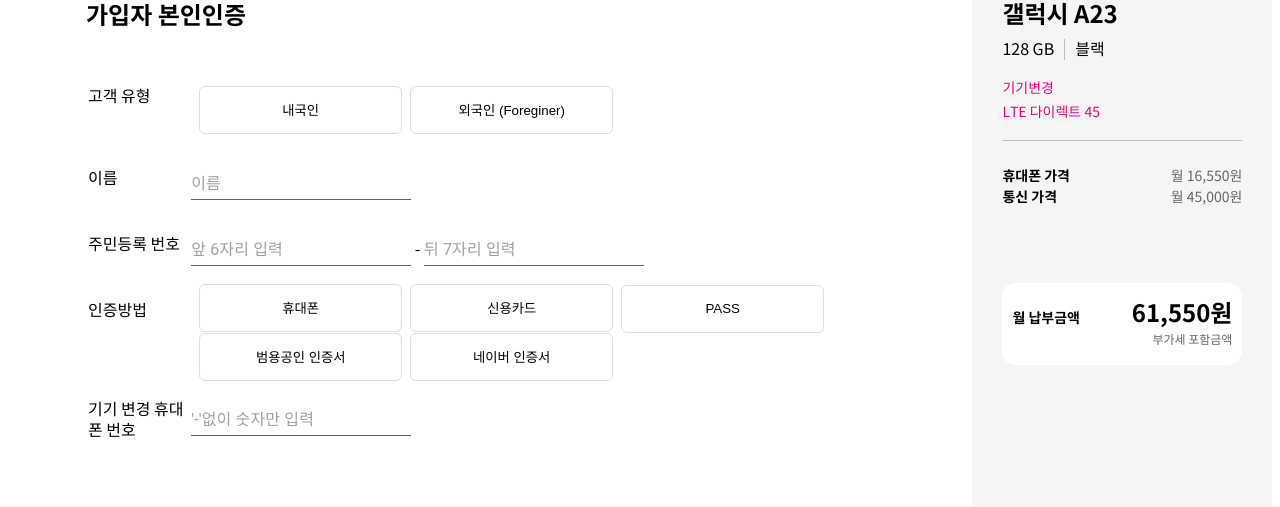
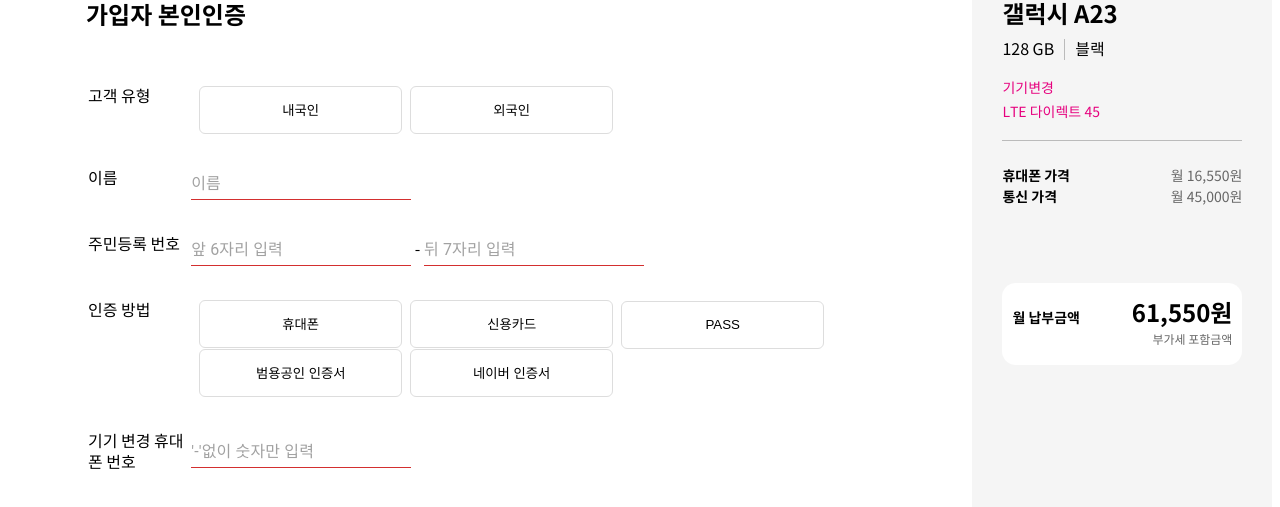
Before and after one commit to xi-jjun/LTF2_FE, a React (Create React App) app in the folder client/: page /order in a window 1280 px wide. Shown: the part 345-852 px from the top of the page. Built offline with nearby package versions, Linux system fonts and the light colour scheme; no server answers.

Commit message:
[LT2-58] OrderPage UI Edit

```diff
--- /dev/null
+++ b/client/src/assets/orderfiled.js
@@ -0,0 +1,8 @@
+export default {
+    "고객 유형": [
+        "내국인","외국인"
+    ],
+    "인증 방법": [
+        "휴대폰","신용카드","PASS","범용공인 인증서","네이버 인증서"
+    ]
+}
--- a/client/src/components/Button.jsx
+++ b/client/src/components/Button.jsx
@@ -103,7 +103,9 @@
   }
 `;
 
-export const FormButton = styled.button`
+export const FormButton = styled.button.attrs(props => ({
+  type: "button",
+}))`
   margin-left: 8px;
   width: 203px;
   position: relative;
@@ -113,9 +115,9 @@
   border-radius: 6px;
   background-color: #fff;
   box-shadow: none!important;
-  border: 1px solid #ddd!important;
+  border: ${(props) => props.check ? "2px solid #000!important" : "1px solid #ddd!important" };
   cursor: pointer;
-
+  font-weight : ${(props) => props.check ? "400px" : "300px" };
   &:hover {
     border: 2px solid #000!important;
     font-weight: 400;
--- a/client/src/components/OrderForm.jsx
+++ b/client/src/components/OrderForm.jsx
@@ -1,48 +1,78 @@
-import { Style } from '@mui/icons-material';
 import { Button, Input } from '@mui/material';
 import React, { useState } from 'react'
 import * as Styles from '../styles/orderForm'
+import orderfiled from '../assets/orderfiled';
 import { FormButton } from "./Button";
 function OrderForm() {
     const [userData,setUserData] = useState({})
+
+    const checkUserType = (value) =>{
+        return userData.userType === value
+    }
+
+    const checkAuthMethod = (value) =>{
+        return userData.auth === value
+    }
+
+    const iterButton = (key) =>{
+        switch (key) {
+            case "고객 유형":
+                return orderfiled[key].map((v,i) =>(
+                    <FormButton key={i} check={checkUserType(v)} onClick={() =>{setUserData({...userData,"userType": v})}}>{v}</FormButton>
+                ))
+            case "인증 방법":
+                return orderfiled[key].map((v,i) =>(
+                    <FormButton key={i} check={checkAuthMethod(v)} onClick={() =>{setUserData({...userData,"auth": v})}}>{v}</FormButton>
+                ))
+            default:
+                break;
+        }
+    }
+
     return (
     <Styles.FormTable>
+        <tbody>
         <Styles.FormRow>
             <Styles.FormTh>고객 유형</Styles.FormTh>
             <Styles.FormTd>
-                <FormButton id='1'>내국인</FormButton>
-                <FormButton id='2'>외국인 (Foreginer)</FormButton>
+                {
+                    iterButton("고객 유형")
+                }
             </Styles.FormTd>
         </Styles.FormRow>
         <Styles.FormRow>
             <Styles.FormTh>이름</Styles.FormTh>
             <Styles.FormTd>
-                <Input error placeholder="이름" />
+                <Input error placeholder="이름" onChange={(e) => { setUserData({...userData,"userName": e.target.value})}}/>
             </Styles.FormTd>
         </Styles.FormRow>
         <Styles.FormRow>
             <Styles.FormTh>주민등록 번호</Styles.FormTh>
             <Styles.FormTd>
-                <Input error placeholder="앞 6자리 입력" />{ " - " }
-                <Input error placeholder="뒤 7자리 입력" />
+                <Input error
+                 placeholder="앞 6자리 입력" />{ " - " }
+                <Input type='password' error
+                 placeholder="뒤 7자리 입력"
+                 inputProps={{ maxLength: 7 }}
+                />
             </Styles.FormTd>
         </Styles.FormRow>
         <Styles.FormRow>
-
-            <Styles.FormTh>인증방법</Styles.FormTh>
-            <FormButton>휴대폰</FormButton>
-            <FormButton>신용카드</FormButton>
-            <FormButton>PASS</FormButton>
-            <FormButton>범용공인 인증서</FormButton>
-            <FormButton>네이버 인증서</FormButton>
+            <Styles.FormTh>인증 방법</Styles.FormTh>
+            <Styles.FormTd>
+            {
+                iterButton("인증 방법")
+            }
+            </Styles.FormTd>
 
         </Styles.FormRow>
         <Styles.FormRow>
             <Styles.FormTh>기기 변경 휴대폰 번호</Styles.FormTh>
             <Styles.FormTd>
-                <Input error placeholder="'-'없이 숫자만 입력"/>
+                <Input error placeholder="'-'없이 숫자만 입력" onChange={(e) => { setUserData({...userData,"userNumber": e.target.value})}}/>
             </Styles.FormTd>
         </Styles.FormRow>
+        </tbody>
     </Styles.FormTable>
     )
 }
```
